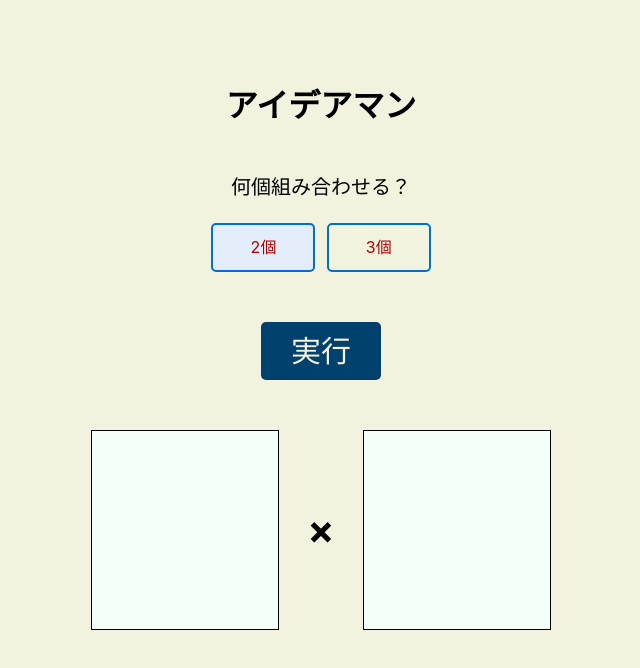
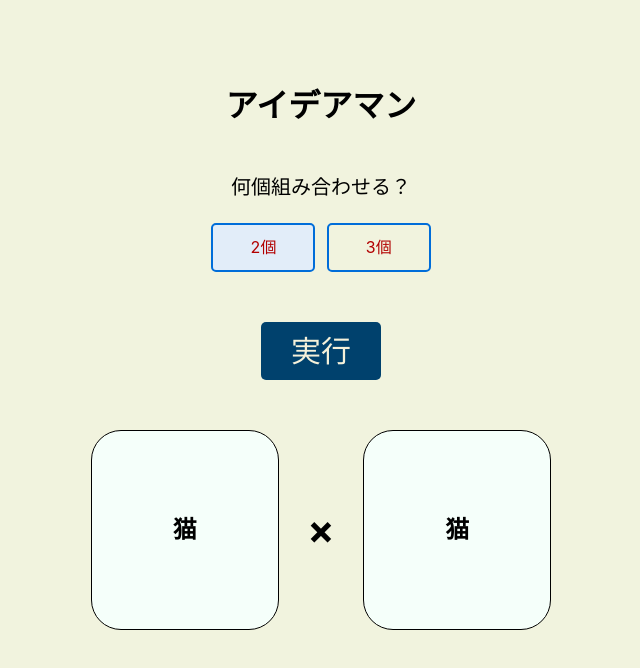
Before and after one commit to YukiOnishi1129/idea-man, a React (Create React App) app: page / in a window 1280 px wide. Shown: the top 668 px of the page, without its empty margins (319-959 px from the left). Built offline with nearby package versions, Linux system fonts and the light colour scheme.

Commit message:
アイデアエリア　css修正

```diff
--- a/src/App.tsx
+++ b/src/App.tsx
@@ -22,7 +22,15 @@ export const Title = styled.h1`
 
 export const initailState: IdeaType = {
   radio: true,
-  data: ['猫', '庭', 'ストロー', '雨', '傘', 'マンション'],
+  data: [
+    '猫',
+    '庭',
+    'ストロー',
+    '雨',
+    '傘',
+    'マンション',
+    'シンクロナイズドスイミング',
+  ],
 }
 
 const App: FC = () => {
--- a/src/components/IdeaBox.tsx
+++ b/src/components/IdeaBox.tsx
@@ -13,17 +13,22 @@ export const Box = styled.div`
 export const Word = styled.div`
   width: 100%;
   height: 100%;
+  line-height: 178px;
   padding: 10px;
   box-sizing: border-box;
+  border-radius: 30px;
   border: 1px solid;
   background: #f5fffa;
+  font-size: 24px;
+  font-weight: bold;
+  text-align: center;
 `
 
 const IdeaBox: FC = () => {
   const { ideas } = useContext(IdeaContext)
   return (
     <Box radio={ideas.radio}>
-      <Word />
+      <Word>{ideas.data[0]}</Word>
     </Box>
   )
 }
```
